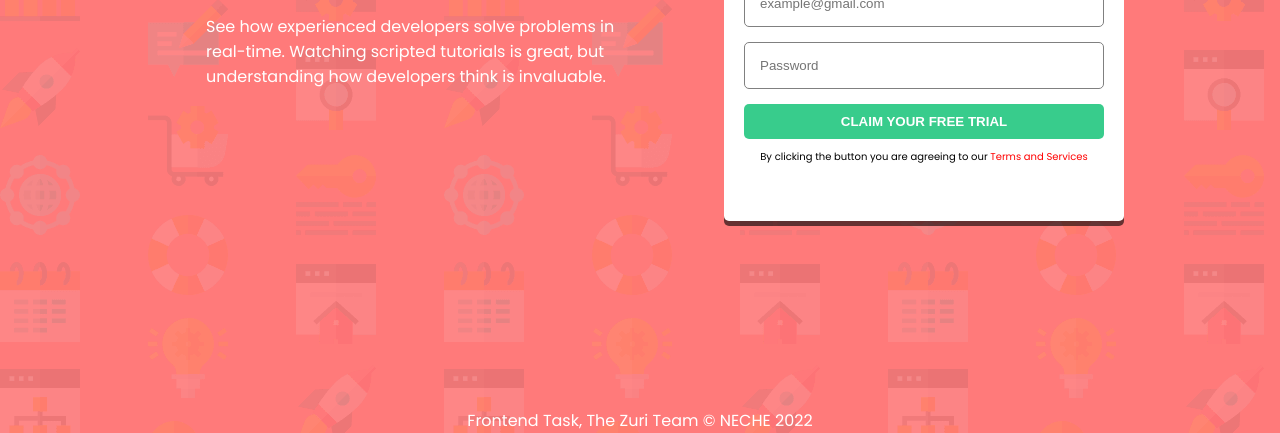
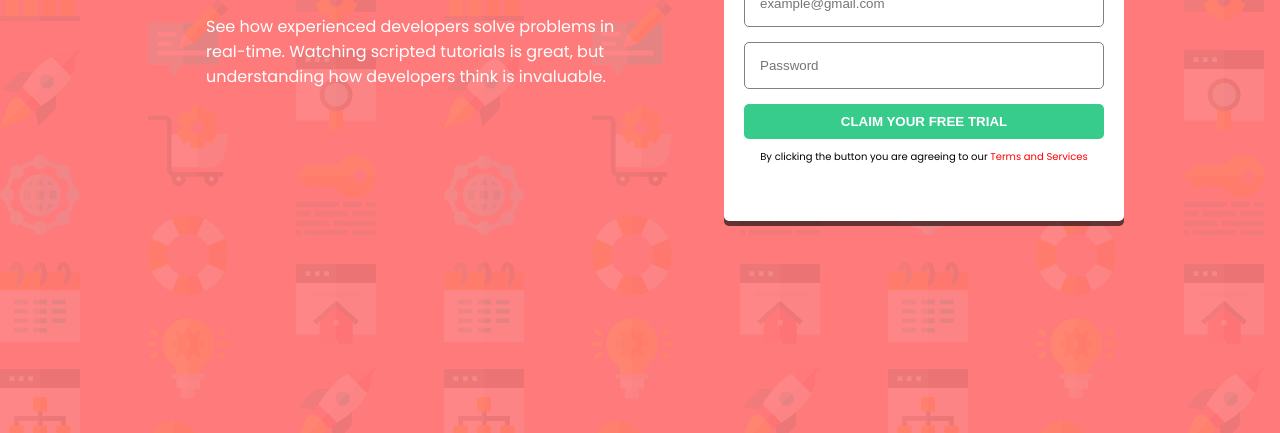
Before and after one commit to Chiineche/Zuri-Registration-Task, a plain HTML site: page index.html in a window 1280 px wide. Shown: the part 367-800 px from the top of the page. Drawn offline with Linux system fonts and the light colour scheme.

Commit message:
Update index.html

```diff
--- a/index.html
+++ b/index.html
@@ -57,10 +57,6 @@
 
 	</main>
 
-	<footer>
-		<p>Frontend Task, The Zuri Team &copy; NECHE 2022</p>
-	</footer>
-
 
 </body>
 </html>
```
